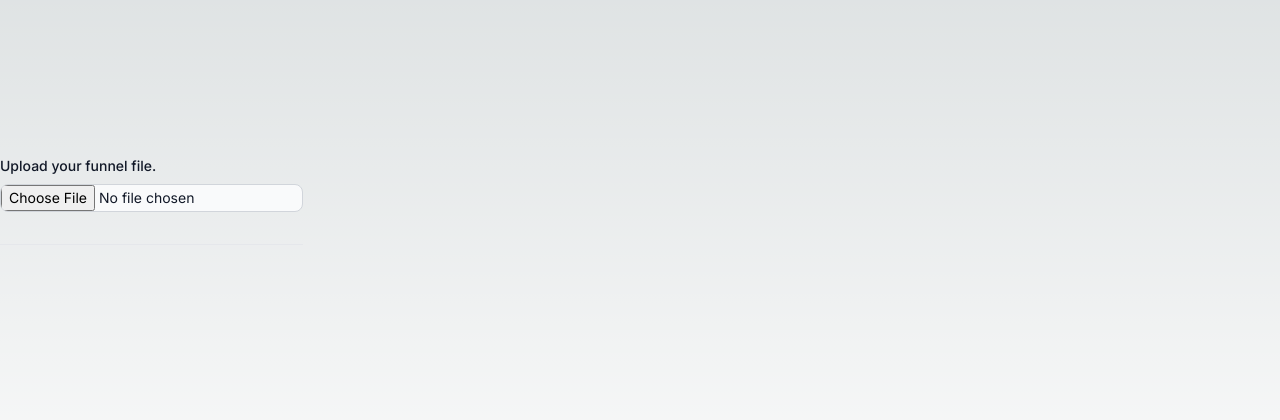
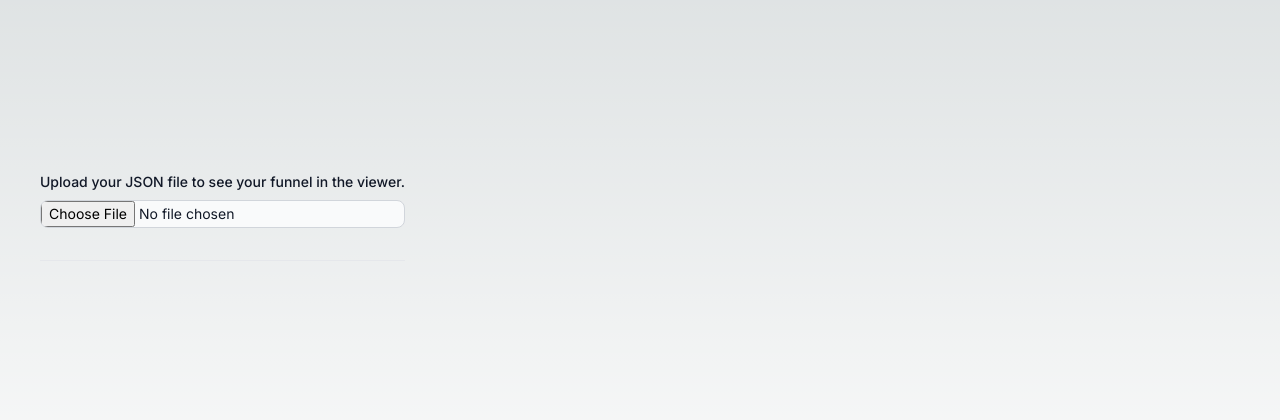
Before and after one commit to juanmameza/work-sample-perspective, a Next.js app: page / in a window 1280 px wide. Shown: the part 184-604 px from the top of the page. Built offline with nearby package versions, Linux system fonts and the light colour scheme.

Commit message:
adjust copies and paddings

```diff
--- a/src/app/page.tsx
+++ b/src/app/page.tsx
@@ -3,7 +3,7 @@ import UserStoryComponent from "@/components/user-story";
 
 export default function Home() {
   return (
-    <main className="flex h-screen w-screen">
+    <main className="flex h-screen w-screen p-10">
       <FunnelComponent>
         <UserStoryComponent />
       </FunnelComponent>
--- a/src/components/funnel.tsx
+++ b/src/components/funnel.tsx
@@ -8,7 +8,7 @@ type Props = {
 };
 
 export const FunnelContext = createContext<{ funnelObject: Funnel }>({
-  funnelObject: {} as Funnel
+  funnelObject: {} as Funnel,
 });
 
 const FunnelComponent: React.FC<Props> = ({ children }) => {
@@ -34,9 +34,15 @@ const FunnelComponent: React.FC<Props> = ({ children }) => {
         <div className="flex flex-col space-y-8 justify-center">
           <UploadComponent onChange={(ev) => handleUpload(ev)} />
           <hr className="h-px my-8 bg-gray-200 border-0 dark:bg-gray-700"></hr>
-          <h1 className="text-white self-start my-4">{funnelObject.name}</h1>
+          {funnelObject.name && (
+            <h1 className="text-white self-start my-4">
+              {funnelObject.name + " loaded successfully"}
+            </h1>
+          )}
         </div>
-        <div className="flex flex-col space-y-8 place-content-center justify-center">{children}</div>
+        <div className="flex flex-col space-y-8 place-content-center justify-center">
+          {children}
+        </div>
       </div>
     </FunnelContext.Provider>
   );
--- a/src/components/upload.tsx
+++ b/src/components/upload.tsx
@@ -10,7 +10,7 @@ const UploadComponent: React.FC<Props> = ({ onChange }) => {
           className="block mb-2 text-sm font-medium text-gray-900 dark:text-white"
           htmlFor="file_input"
         >
-          Upload your funnel file.
+          Upload your JSON file to see your funnel in the viewer.
         </label>
         <input
           className="block w-full text-sm text-gray-900 border border-gray-300 rounded-lg cursor-pointer bg-gray-50 dark:text-gray-400 focus:outline-none dark:bg-gray-700 dark:border-gray-600 dark:placeholder-gray-400"
```
